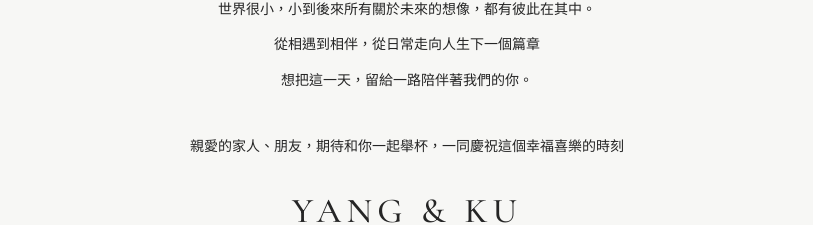
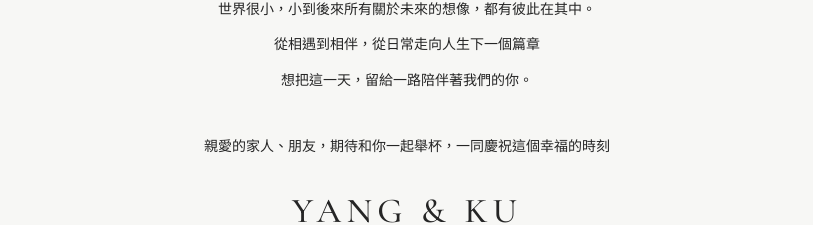
Before and after one commit to YACHU813/wedding, a plain HTML site: page index.html in a window 1280 px wide. Shown: the part 1093-1318 px from the top of the page, without its empty margins (233-1046 px from the left). Drawn offline with nearby package versions, Linux system fonts and the light colour scheme.

Commit message:
Update index.html

```diff
--- a/index.html
+++ b/index.html
@@ -230,7 +230,7 @@
           從相遇到相伴，從日常走向人生下一個篇章<br>
           想把這一天，留給一路陪伴著我們的你。
         </p>
-        <p class="story-invite">親愛的家人、朋友，期待和你一起舉杯，一同慶祝這個幸福喜樂的時刻</p>
+        <p class="story-invite">親愛的家人、朋友，期待和你一起舉杯，一同慶祝這個幸福的時刻</p>
         <div class="monogram">YANG & KU</div>
       </div>
       <figure class="about-banner">
```
